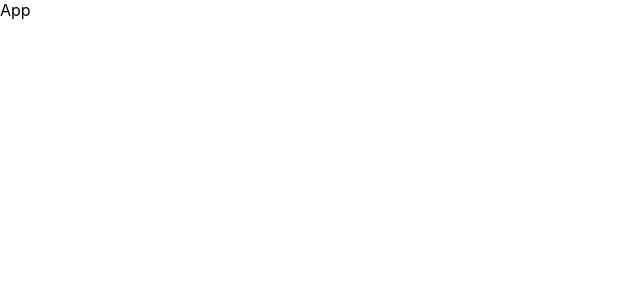
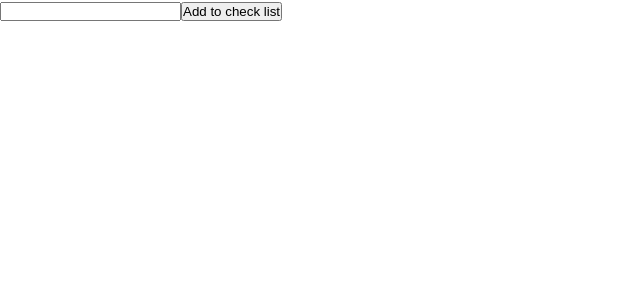
Before and after one commit to yuraoliynik/incubator-june-2021-react, a React (Create React App) app: page / in a window 1280 px wide. Shown: the top 300 px of the page, without its empty margins (0-640 px from the left). Built offline with nearby package versions, Linux system fonts and the light colour scheme.

Commit message:
competed lesson7-additional

```diff
--- /dev/null
+++ b/src/App.css
@@ -0,0 +1,5 @@
+* {
+    padding: 0;
+    margin: 0;
+    box-sizing: border-box;
+}
--- a/src/App.js
+++ b/src/App.js
@@ -1,7 +1,20 @@
+import {Form} from "./components/form/Form";
+import {List} from "./components/list/List";
+
+import {useReducer} from "react";
+import reducer, {initState} from "./reducers/reducer";
+
+import './App.css';
+
+
 export default function App() {
-  return (
-    <div>
-      App
-    </div>
-  );
+    const [state, dispatch] = useReducer(reducer, initState);
+
+    return (
+        <div>
+            <Form dispatch={dispatch}/>
+
+            <List list={state} dispatch={dispatch}/>
+        </div>
+    );
 }
--- /dev/null
+++ b/src/components/form/Form.js
@@ -0,0 +1,28 @@
+import {useState} from "react";
+
+
+export function Form({dispatch}) {
+    const [newLine, setNewLine] = useState('');
+
+    return (
+        <div>
+            <form>
+                <input
+                    type={'text'}
+                    name={'newLine'}
+                    value={newLine}
+                    onChange={({target: {value}}) => setNewLine(value)}
+                />
+
+                <input
+                    type={'button'}
+                    value={'Add to check list'}
+                    onClick={() => {
+                        dispatch({type: 'add', playloud: newLine});
+                        setNewLine('');
+                    }}
+                />
+            </form>
+        </div>
+    );
+}
--- /dev/null
+++ b/src/components/line/Line.css
@@ -0,0 +1,5 @@
+.line {
+    display: flex;
+    justify-content: space-between;
+    width: 500px;
+}
--- /dev/null
+++ b/src/components/line/Line.js
@@ -0,0 +1,10 @@
+import './Line.css';
+
+export function Line({line, index, dispatch}) {
+    return (
+        <div className={'line'}>
+            <p>{index} : {line}</p>
+            <button onClick={() => dispatch({type: 'delete', playloud: index})}>Delete line</button>
+        </div>
+    );
+}
--- /dev/null
+++ b/src/components/list/List.js
@@ -0,0 +1,16 @@
+import {Line} from "../line/Line";
+
+export function List({list, dispatch}) {
+    return (
+        <div>
+            {
+                list && list.map((item, index) => <Line
+                    line={item}
+                    index={index}
+                    key={index}
+                    dispatch={dispatch}
+                />)
+            }
+        </div>
+    );
+}
--- /dev/null
+++ b/src/reducers/reducer.js
@@ -0,0 +1,17 @@
+export const initState = [];
+
+const reducer = (state, action) => {
+    switch (action.type) {
+        case 'add':
+            state.push(action.playloud);
+            return [...state];
+
+        case 'delete':
+            return state.filter((item, index) => index !== action.playloud);
+
+        default:
+            return [...state];
+    }
+};
+
+export default reducer;
```
